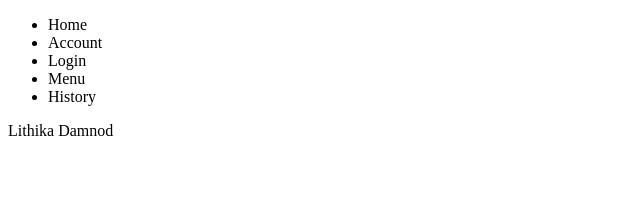
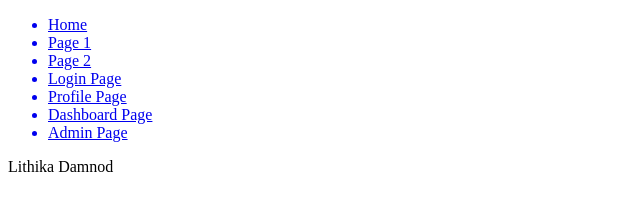
Before and after one commit to lithika-damnod/cs99, a plain HTML site: page website/index.html in a window 1280 px wide. Shown: the whole page, without its empty margins (0-640 px from the left). Drawn offline with Linux system fonts and the light colour scheme.

Commit message:
added links to the defined navbar items and reentered them to match the specification

```diff
--- a/website/index.html
+++ b/website/index.html
@@ -8,11 +8,27 @@
 <body>
     <nav>
         <ul>
-            <li>Home</li>
-            <li>Account</li>
-            <li>Login</li>
-            <li>Menu</li>
-            <li>History</li>
+            <a href="index.html">
+                <li>Home</li>
+            </a>
+            <a href="page1.html">
+                <li>Page 1</li>
+            </a>
+            <a href="page2.html">
+                <li>Page 2</li>
+            </a>
+            <a href="login.html">
+                <li>Login Page</li>
+            </a>
+            <a href="profile.html">
+                <li>Profile Page</li>
+            </a>
+            <a href="dashboard.html">
+                <li>Dashboard Page</li>
+            </a>
+            <a href="admin.html">
+                <li>Admin Page</li>
+            </a>
         </ul>
     </nav>
     Lithika Damnod
```
